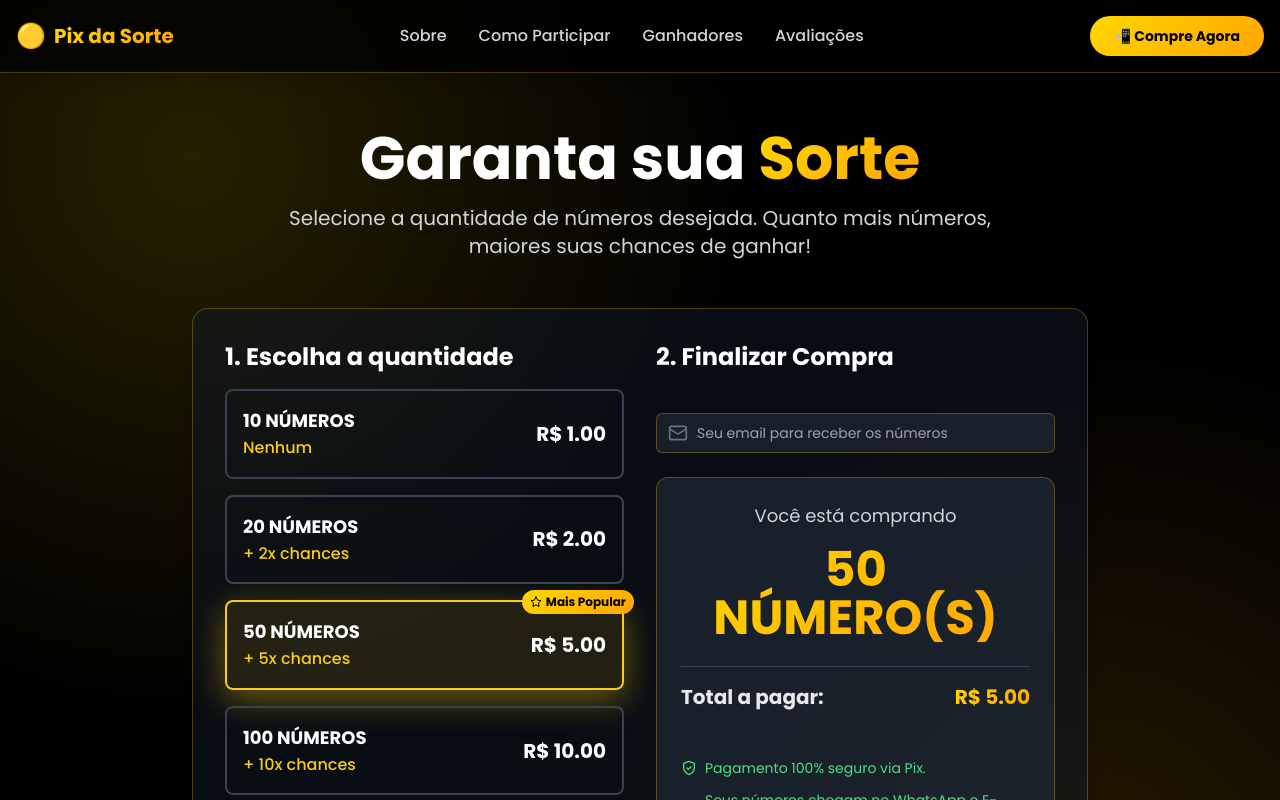
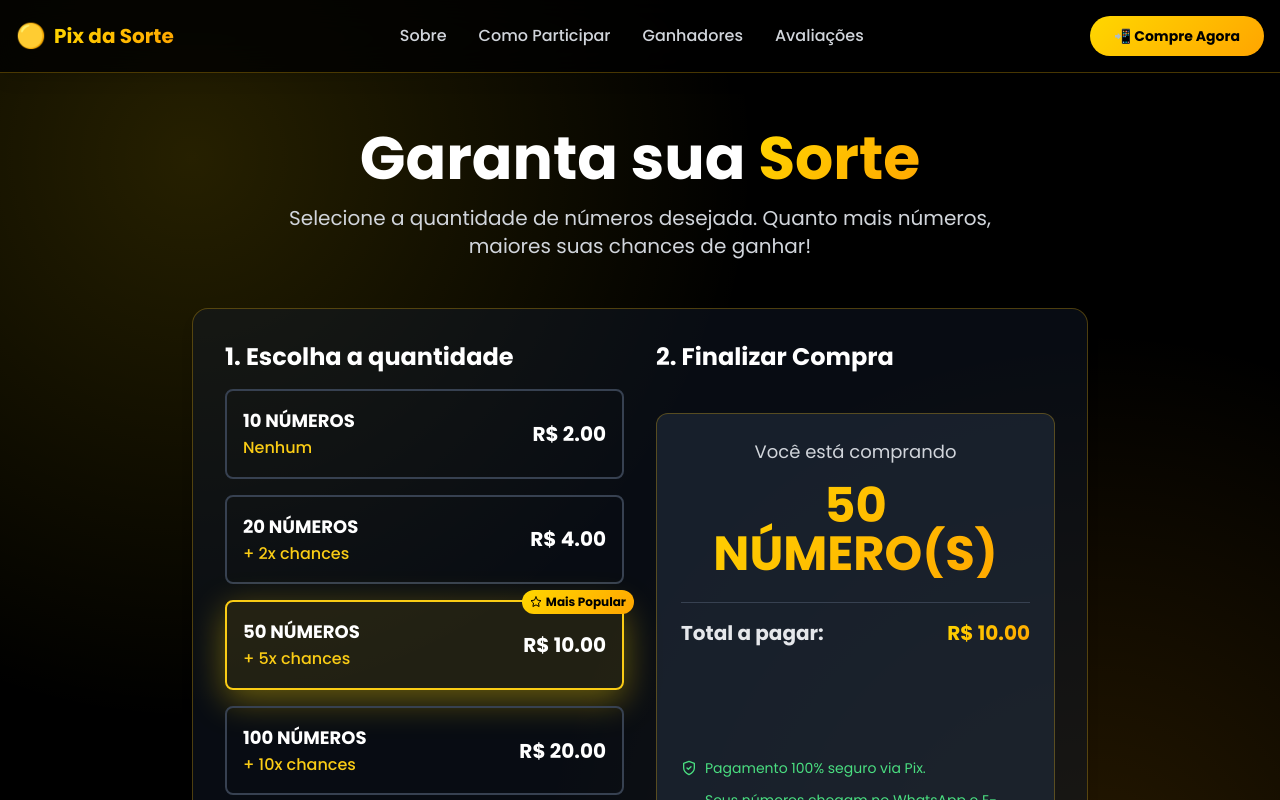
Before and after one commit to ChristianBrandao/landingpage, a React (Vite) app: page /comprar in a window 1280 px wide. Shown: the top 800 px of the page. Built offline with nearby package versions, Linux system fonts and the light colour scheme.

Commit message:
melhorias

```diff
--- a/src/components/AboutSection.jsx
+++ b/src/components/AboutSection.jsx
@@ -7,7 +7,7 @@ const AboutSection = () => {
   const features = [
     {
       icon: <Calendar className="w-8 h-8 text-yellow-500" />,
-      text: "Sorteios semanais com transmissão ao vivo"
+      text: "Sorteios com transmissão ao vivo"
     },
     {
       icon: <Shield className="w-8 h-8 text-yellow-500" />,
@@ -33,7 +33,7 @@ const AboutSection = () => {
             O que é o <span className="text-gradient">Pix da Sorte</span>?
           </h2>
           <p className="text-xl text-gray-300 max-w-4xl mx-auto leading-relaxed">
-            O Pix da Sorte é um sorteio 100% legal e transparente onde você pode ganhar R$ 20.000 em dinheiro direto no Pix e uma CNH grátis, apenas participando com um número da sorte a partir de R$ 1.
+            O Pix da Sorte é um sorteio 100% legal e transparente onde você pode ganhar R$ 2.000 em dinheiro direto no Pix e uma CNH grátis, apenas participando com um número da sorte a partir de R$ 0.20.
           </p>
         </motion.div>
 
--- a/src/components/HowItWorksSection.jsx
+++ b/src/components/HowItWorksSection.jsx
@@ -8,7 +8,7 @@ const HowItWorksSection = () => {
     {
       icon: <ShoppingCart className="w-10 h-10 text-black" />,
       title: "Escolha seus números",
-      description: "Escolha quantos números da sorte quer comprar (mínimo R$1 cada)"
+      description: "Escolha quantos números da sorte quer comprar (cada um custa apenas R$0,20)."
     },
     {
       icon: <CreditCard className="w-10 h-10 text-black" />,
--- a/src/components/OrganizerSection.jsx
+++ b/src/components/OrganizerSection.jsx
@@ -7,12 +7,12 @@ const OrganizerSection = () => {
   const stats = [
     {
       icon: <DollarSign className="w-8 h-8 text-yellow-500" />,
-      value: "R$ 100.000+",
+      value: "R$ 10.000+",
       label: "Pagos em prêmios"
     },
     {
       icon: <Users className="w-8 h-8 text-yellow-500" />,
-      value: "500+",
+      value: "20+",
       label: "Ganhadores felizes"
     },
     {
@@ -48,8 +48,10 @@ const OrganizerSection = () => {
             <div className="bg-gray-900/50 p-8 rounded-2xl border border-yellow-500/30">
               <h3 className="text-2xl font-bold mb-4 text-white">Lucas Barbosa</h3>
               <p className="text-lg text-gray-300 leading-relaxed mb-6">
-                Meu nome é Lucas Barbosa, criador do Pix da Sorte, um projeto sério para transformar vidas com prêmios reais.
-                Já são mais de R$ 100.000 pagos em prêmios e centenas de ganhadores felizes.
+                  E aí, pessoal! Meu nome é REMP, e eu sou o criador do Pix da Sorte.
+                  Meu objetivo é simples: mudar vidas com prêmios de verdade.
+                  Já fizemos muitos ganhadores felizes, e nosso compromisso é continuar crescendo e transformando a vida de cada vez mais gente.
+                  É um projeto sério, feito para você!
               </p>
               <div className="flex items-center space-x-2 text-gray-300">
                 <MapPin className="w-5 h-5 text-yellow-500" />
--- a/src/components/PurchaseSection.jsx
+++ b/src/components/PurchaseSection.jsx
@@ -28,8 +28,8 @@ const PurchaseSection = () => {
           </p>
 
           <div className="grid md:grid-cols-2 gap-8 text-left text-lg text-gray-200 mb-10">
-              <p>✅ <strong>Próximo sorteio:</strong> 28/07 (domingo) às 18h</p>
-              <p>✅ <strong>Prêmios:</strong> R$ 20.000 + CNH grátis</p>
+              <p>✅ <strong>Próximo sorteio:</strong> 01/09 (domingo) às 18h</p>
+              <p>✅ <strong>Prêmios:</strong> R$ 2.000 + CNH grátis</p>
               <p>✅ <strong>Pagamento:</strong> Rápido e seguro via Pix</p>
               <p>✅ <strong>Confirmação:</strong> Receba seus números na hora</p>
           </div>
--- a/src/components/TestimonialsSection.jsx
+++ b/src/components/TestimonialsSection.jsx
@@ -8,18 +8,18 @@ const TestimonialsSection = () => {
     {
       name: "Maria",
       location: "RJ",
-      message: "Ganhei R$ 1.000 no Pix da Sorte e nem acreditei! Super rápido e confiável!",
+      message: "Ganhei R$ 2.000 no Pix da Sorte e nem acreditei! Super rápido e confiável!",
       rating: 5
     },
     {
       name: "Carlos",
-      location: "SP",
-      message: "Participei com 5 números por R$5 e levei R$10.000! Recomendo demais.",
+      location: "RJ",
+      message: "Participei com 5 números por R$2 e levei R$2.000! Recomendo demais.",
       rating: 5
     },
     {
       name: "Amanda",
-      location: "BA",
+      location: "RJ",
       message: "Fui sorteada com uma CNH grátis! Obrigada pela oportunidade.",
       rating: 5
     }
--- a/src/pages/HomePage.jsx
+++ b/src/pages/HomePage.jsx
@@ -12,8 +12,8 @@ const HomePage = () => {
   return (
     <>
       <Helmet>
-        <title>Pix da Sorte - R$ 20.000 + CNH Grátis por apenas R$1</title>
-        <meta name="description" content="Concorra a R$ 20.000 em dinheiro e CNH grátis com apenas R$1! O sorteio mais confiável e transparente do Brasil. Participe agora do Pix da Sorte!" />
+        <title>Pix da Sorte | Concorra a R$ 20.000 e CNH Grátis</title>
+        <meta name="description" content="Participe do sorteio Pix da Sorte e concorra a R$ 20.000 em dinheiro e uma CNH grátis. Invista apenas R$ 0,20 e concorra a prêmios incríveis" />
       </Helmet>
       <HeroSection />
       <AboutSection />
--- a/src/pages/PurchasePage.jsx
+++ b/src/pages/PurchasePage.jsx
@@ -4,14 +4,14 @@ import { motion } from 'framer-motion';
 import { Button } from '@/components/ui/button';
 import { Input } from '@/components/ui/input';
 import { toast } from '@/components/ui/use-toast';
-import { Minus, Plus, Zap, Star, ShieldCheck, Copy, Mail } from 'lucide-react';
+import { Minus, Plus, Zap, Star, ShieldCheck, Copy } from 'lucide-react';
 import { useNavigate } from 'react-router-dom';
 
 const quantityOptions = [
-    { amount: 10, price: 1, bonus: 'Nenhum', popular: false },
-    { amount: 20, price: 2, bonus: '+ 2x chances', popular: false },
-    { amount: 50, price: 5, bonus: '+ 5x chances', popular: true },
-    { amount: 100, price: 10, bonus: '+ 10x chances', popular: false },
+    { amount: 10, price: 2, bonus: 'Nenhum', popular: false },
+    { amount: 20, price: 4, bonus: '+ 2x chances', popular: false },
+    { amount: 50, price: 10, bonus: '+ 5x chances', popular: true },
+    { amount: 100, price: 20, bonus: '+ 10x chances', popular: false },
 ];
 
 const PurchasePage = () => {
@@ -20,13 +20,12 @@ const PurchasePage = () => {
   const [isCustom, setIsCustom] = useState(false);
   const [pixData, setPixData] = useState(null);
   const [isLoading, setIsLoading] = useState(false);
-  const [userEmail, setUserEmail] = useState('');
   const navigate = useNavigate();
 
   // Função auxiliar para encontrar o preço
   const getPrice = (amount) => {
     const option = quantityOptions.find(opt => opt.amount === amount);
-    return option ? option.price : amount * 0.10;
+    return option ? option.price : amount * 0.20; // Preço de 10 centavos por número para quantidade personalizada
   };
 
   const handleSelectQuantity = (amount) => {
@@ -45,15 +44,6 @@ const PurchasePage = () => {
   };
 
   const handlePurchase = async () => {
-    if (!userEmail || !userEmail.includes('@') || !userEmail.includes('.')) {
-        toast({
-            title: "Email inválido",
-            description: "Por favor, insira um endereço de email válido.",
-            variant: "destructive"
-        });
-        return;
-    }
-
     setIsLoading(true);
     setPixData(null);
 
@@ -65,8 +55,7 @@ const PurchasePage = () => {
         headers: { 'Content-Type': 'application/json' },
         body: JSON.stringify({
           quantity,
-          amount: price.toFixed(2),
-          email: userEmail
+          amount: price.toFixed(2), // Usa o preço correto
         }),
       });
 
@@ -141,7 +130,7 @@ const PurchasePage = () => {
     <>
       <Helmet>
         <title>Comprar Números - Pix da Sorte</title>
-        <meta name="description" content="Garanta seus números da sorte agora e concorra a R$ 20.000 + CNH grátis. Pagamento rápido e seguro via Pix." />
+        <meta name="description" content="Garanta seus números da sorte agora e concorra a R$ 2.000 + CNH grátis. Pagamento rápido e seguro via Pix." />
       </Helmet>
       <div className="bg-black bg-pattern pt-32 pb-24">
         <div className="container mx-auto px-4">
@@ -225,19 +214,6 @@ const PurchasePage = () => {
               {/* Checkout Summary */}
               <div className="space-y-6 flex flex-col">
                  <h2 className="text-2xl font-bold text-white mb-4">2. Finalizar Compra</h2>
-                 <div className="flex flex-col gap-4">
-                    <div className="relative">
-                        <Mail className="absolute left-3 top-1/2 -translate-y-1/2 h-5 w-5 text-gray-500" />
-                        <Input
-                            type="email"
-                            placeholder="Seu email para receber os números"
-                            value={userEmail}
-                            onChange={(e) => setUserEmail(e.target.value)}
-                            className="pl-10 text-white bg-gray-800/70 border-yellow-500/30"
-                        />
-                    </div>
-                 </div>
-
                   <div className="bg-gray-800/70 p-6 rounded-xl border border-yellow-500/30 text-white flex-grow flex flex-col justify-between">
                      <div>
                          <p className="text-center text-lg text-gray-300 mb-4">Você está comprando</p>
```
